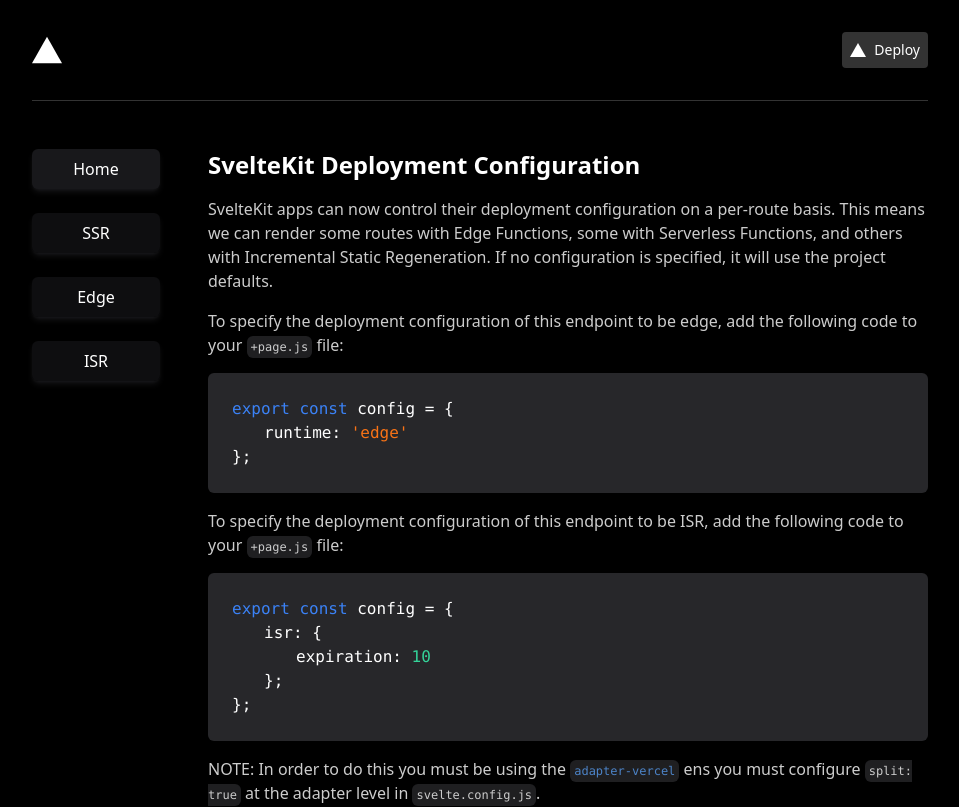
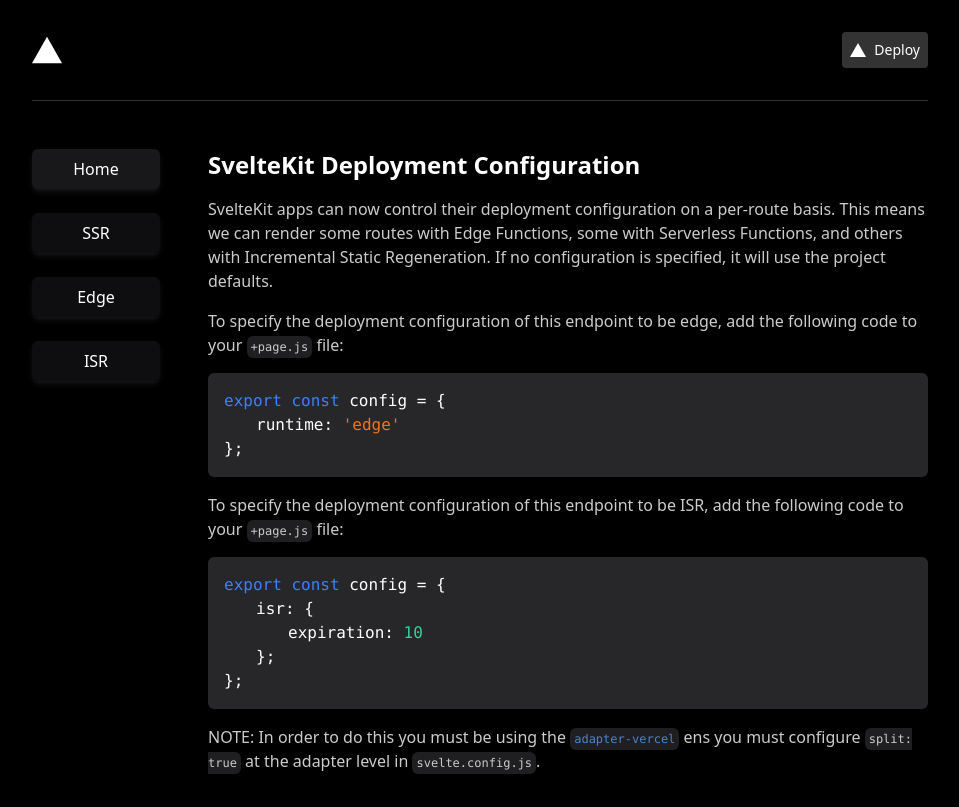
Before and after one commit to StephDietz/sveltekit-isr-ssr-edge, a SvelteKit app: page / in a window 1280 px wide. Shown: the top 807 px of the page, without its empty margins (160-1119 px from the left). Built offline with nearby package versions, Linux system fonts and the light colour scheme.

Commit message:
reduce padding

```diff
--- a/src/routes/+page.svelte
+++ b/src/routes/+page.svelte
@@ -10,7 +10,7 @@
 		To specify the deployment configuration of this endpoint to be edge, add the following code to
 		your <span class="p-1 bg-zinc-800 rounded-md font-mono text-xs">+page.js</span> file:
 	</div>
-	<div class="bg-zinc-800 rounded-md mb-4 h-auto font-mono p-6">
+	<div class="bg-zinc-800 rounded-md mb-4 h-auto font-mono p-4">
 		<div><span class="text-blue-500">export const</span> config = &#123;</div>
 		<div class="ml-8">runtime: <span class="text-orange-500">'edge'</span></div>
 		<div>&#125;;</div>
@@ -19,7 +19,7 @@
 		To specify the deployment configuration of this endpoint to be ISR, add the following code to
 		your <span class="p-1 bg-zinc-800 rounded-md font-mono text-xs">+page.js</span> file:
 	</div>
-	<div class="bg-zinc-800 rounded-md mb-4 h-auto font-mono p-6">
+	<div class="bg-zinc-800 rounded-md mb-4 h-auto font-mono p-4">
 		<div><span class="text-blue-500">export const</span> config = &#123;</div>
 		<div class="ml-8">isr: &#123;</div>
 		<div class="ml-16">expiration: <span class="text-emerald-400">10</span></div>
```
